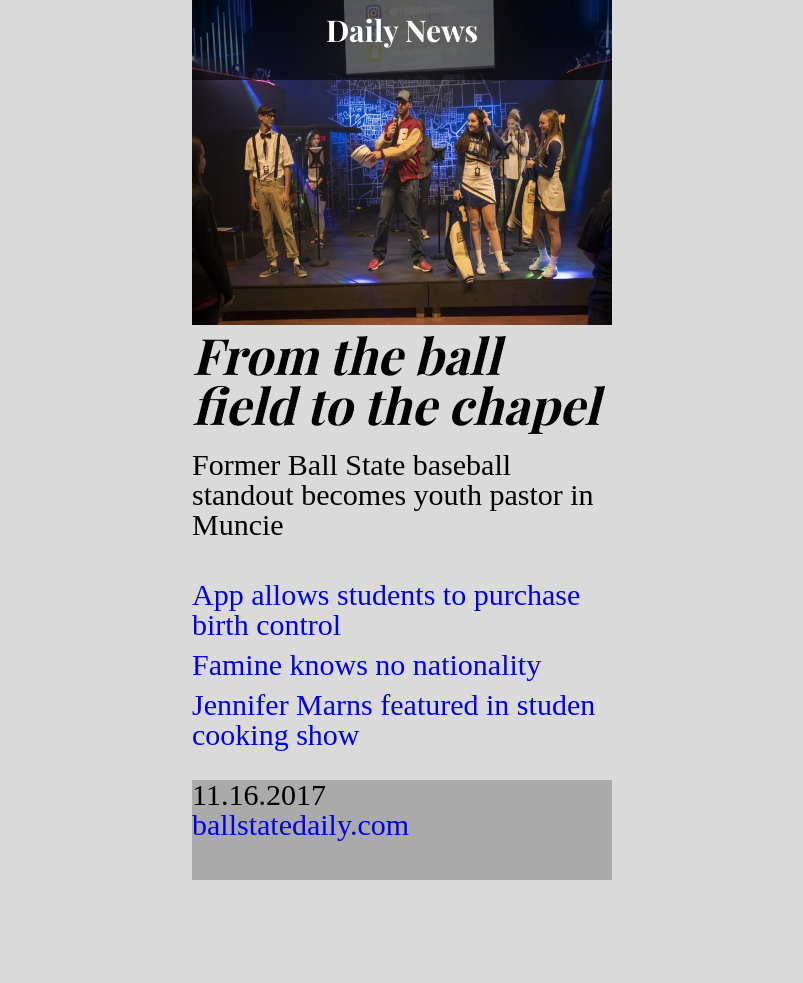
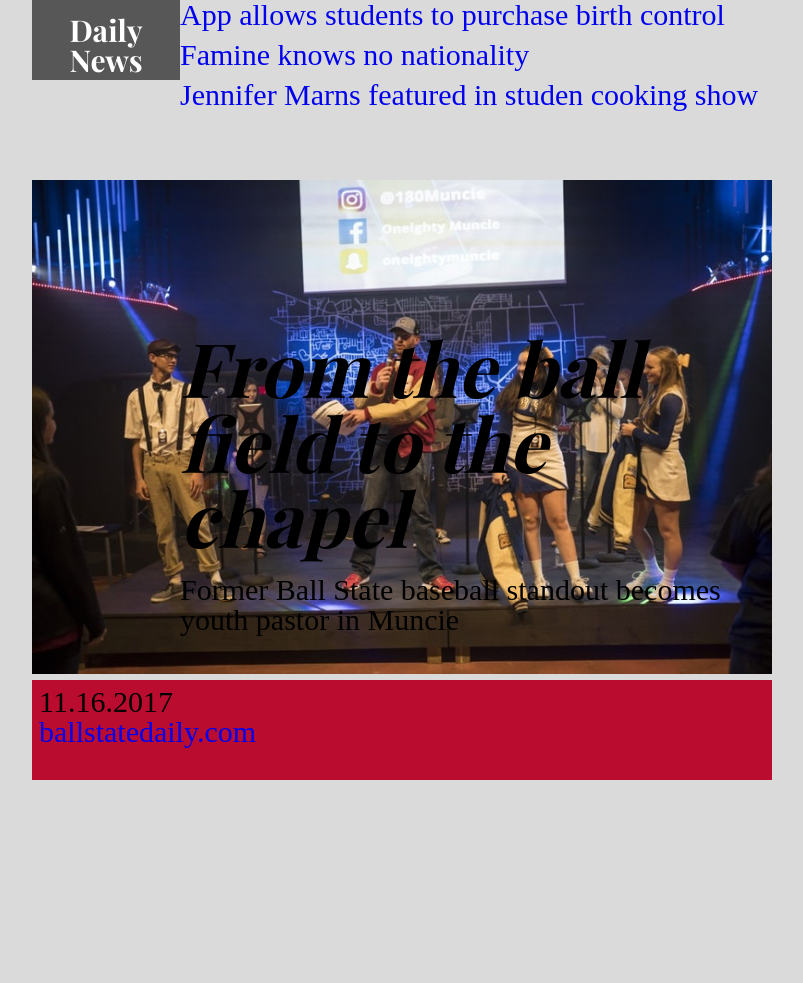
Before and after one commit to bcdoherty/dnGrid, a plain HTML site: page index.html in a window 1280 px wide. Shown: the whole page, without its empty margins (238-1041 px from the left). Drawn offline with nearby package versions, Linux system fonts and the light colour scheme; a web font is replaced by a local one.

Commit message:
style stuff

```diff
--- a/css/style.css
+++ b/css/style.css
@@ -1,6 +1,5 @@
 body {
   background-color: #dadada;
-  margin: 0 auto;
 }
 
 a {
@@ -9,7 +8,6 @@ a {
 
 .full-width {
   width: 100%;
-  height: 325px;
 }
 
 .grid-contain {
@@ -28,7 +26,6 @@ nav {
   grid-row: 1 / 2;
   z-index: 1;
 }
-
 nav h1{
   font-family: 'Playfair Display', serif;
   margin-top: 15px;
@@ -67,3 +64,46 @@ aside {
 aside div {
   margin-bottom: 10px;
 }
+
+@media screen and (min-width: 768px) {
+  .grid-contain{
+    grid-template-columns: 2fr 4fr 4fr;
+    width: 740px;
+  }
+  aside {
+    grid-column: 2 / 4;
+    grid-row: 1 / 2;
+  }
+  nav {
+    background-color: rgba(0,0,0,.6);
+    color: #fff;
+    grid-column: 1 / 2;
+    grid-row: 1 / 2;
+    z-index: 1;
+  }
+
+  .headline {
+    grid-column: 2 / 4;
+    grid: 7 / 9;
+  }
+
+  .headline h1 {
+    font-size: 75px;
+  }
+
+  section {
+    grid-column: 1 / 5;
+    grid-row: 3 / 10;
+  }
+
+  footer {
+    background-color: #ba0c2f;
+    grid-column: 1 / 5;
+    grid-row: 8 / 9;
+    padding: 7px;
+  }
+
+  p footer footer a {
+    float: left;
+  }
+}
```
